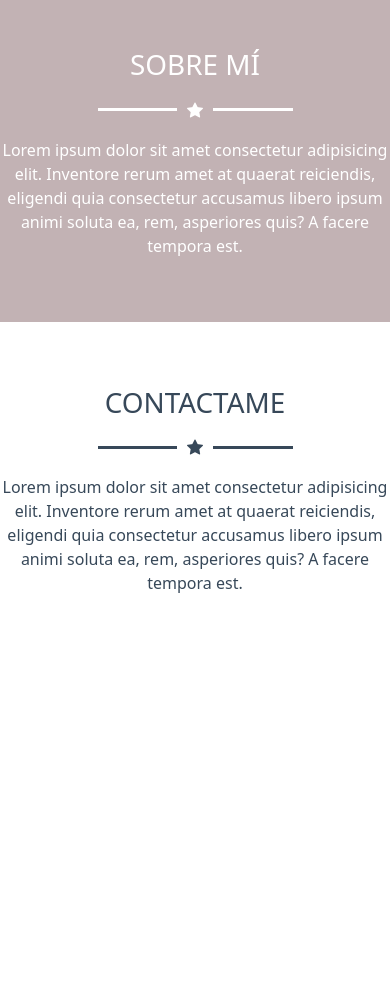
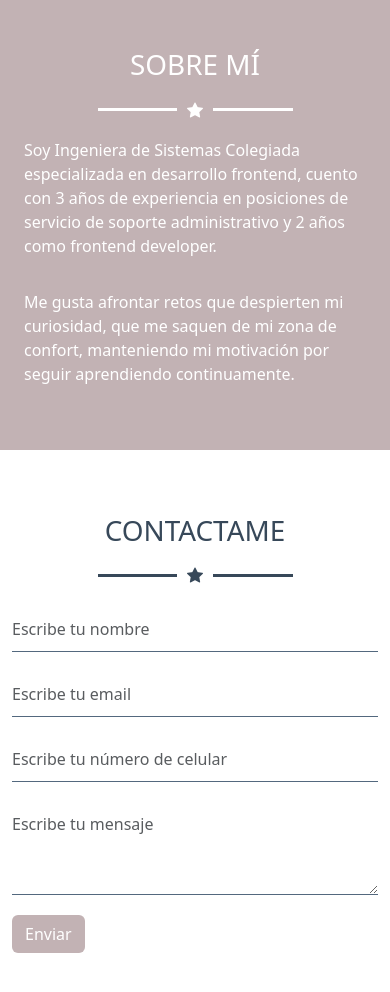
Before and after one commit to sgcm14/0523C02-portfolio, a plain HTML site: page index.html in a window 390 px wide. Shown: the part 5060-6052 px from the top of the page. Before the commit the page ends 5719 px from the top, so only its background shows below. Drawn offline with nearby package versions, Linux system fonts and the light colour scheme.

Commit message:
añadiendo contactame

```diff
--- a/css/sass/_mixins.scss
+++ b/css/sass/_mixins.scss
@@ -13,23 +13,37 @@
   .hr-line-quarter:not(:first-child) {
     margin-right: 25%;
 
-    @media (min-width:1024px){
+    @media (min-width:1024px) {
       margin-right: 45%;
     }
 
-    @media (min-width:768px){
+    @media (min-width:768px) {
       margin-right: 35%;
     }
   }
 
   .hr-line-quarter:not(:last-child) {
     margin-left: 25%;
-    @media (min-width:1024px){
+
+    @media (min-width:1024px) {
       margin-left: 45%;
     }
 
-    @media (min-width:768px){
+    @media (min-width:768px) {
       margin-left: 35%;
     }
   }
 }
+
+@mixin custom-input($color) {
+  border: none;
+  border-radius: 0;
+  border-bottom: 1px solid $color;
+  padding: 10px 0;
+  margin: 20px 0;
+}
+
+@mixin button-purple {
+  background-color: $purple-secondary;
+  color: $white;
+}
--- a/css/style.scss
+++ b/css/style.scss
@@ -64,8 +64,7 @@ main {
     }
 
     .button-modal {
-      background-color: $purple-secondary;
-      color: $white;
+      @include button-purple;
     }
 
   }
@@ -80,5 +79,17 @@ main {
     background-color: $white;
     color: $blue-primary;
     @include star($blue-primary);
+
+    form {
+
+      input,
+      textarea {
+        @include custom-input($blue-second)
+      }
+
+      button {
+        @include button-purple;
+      }
+    }
   }
 }
--- a/index.html
+++ b/index.html
@@ -69,7 +69,7 @@
           <strong>Certified Tech Developer</strong>
         </p>
 
-        <div class="container-fluid row w-auto">
+        <div class="container-fluid row mx-auto">
           <article class="card col-lg-4 col-md-6 col-sm-12" style="border: none;" data-bs-toggle="modal"
             data-bs-target="#lemonpie">
             <img src="img/lemon-pie.jpeg" alt="lemon pie" class="card-img-top">
@@ -186,7 +186,8 @@
                   </div>
                 </div>
                 <div class="modal-footer justify-content-center" style="border: none;">
-                  <a type="button" class="btn button-modal" href="https://github.com/sgcm14/0523C02-lemon-pie-maquetado" target="_blank">Visitar sitio</a>
+                  <a type="button" class="btn button-modal" href="https://github.com/sgcm14/0523C02-lemon-pie-maquetado"
+                    target="_blank">Visitar sitio</a>
                 </div>
               </div>
             </div>
@@ -212,7 +213,8 @@
                 </div>
               </div>
               <div class="modal-footer justify-content-center" style="border: none;">
-                <a type="button" class="btn button-modal" href="https://github.com/sgcm14/0523C02-batman-maquetado" target="_blank">Visitar sitio</a>
+                <a type="button" class="btn button-modal" href="https://github.com/sgcm14/0523C02-batman-maquetado"
+                  target="_blank">Visitar sitio</a>
               </div>
             </div>
           </div>
@@ -237,7 +239,8 @@
                 </div>
               </div>
               <div class="modal-footer justify-content-center" style="border: none;">
-                <a type="button" class="btn button-modal" href="https://github.com/sgcm14/0523C02-heroes-maquetado" target="_blank">Visitar sitio</a>
+                <a type="button" class="btn button-modal" href="https://github.com/sgcm14/0523C02-heroes-maquetado"
+                  target="_blank">Visitar sitio</a>
               </div>
             </div>
           </div>
@@ -262,7 +265,8 @@
                 </div>
               </div>
               <div class="modal-footer justify-content-center" style="border: none;">
-                <a type="button" class="btn button-modal" href="https://github.com/sgcm14/0523C02-petshop-maquetado" target="_blank">Visitar sitio</a>
+                <a type="button" class="btn button-modal" href="https://github.com/sgcm14/0523C02-petshop-maquetado"
+                  target="_blank">Visitar sitio</a>
               </div>
             </div>
           </div>
@@ -287,7 +291,8 @@
                 </div>
               </div>
               <div class="modal-footer justify-content-center" style="border: none;">
-                <a type="button" class="btn button-modal" href="https://github.com/sgcm14/0523C02-pizza-maquetado" target="_blank">Visitar sitio</a>
+                <a type="button" class="btn button-modal" href="https://github.com/sgcm14/0523C02-pizza-maquetado"
+                  target="_blank">Visitar sitio</a>
               </div>
             </div>
           </div>
@@ -312,7 +317,8 @@
                 </div>
               </div>
               <div class="modal-footer justify-content-center" style="border: none;">
-                <a type="button" class="btn button-modal" href="https://github.com/sgcm14/0523C02-gameshop-maquetado" target="_blank">Visitar sitio</a>
+                <a type="button" class="btn button-modal" href="https://github.com/sgcm14/0523C02-gameshop-maquetado"
+                  target="_blank">Visitar sitio</a>
               </div>
             </div>
           </div>
@@ -337,7 +343,8 @@
                 </div>
               </div>
               <div class="modal-footer justify-content-center" style="border: none;">
-                <a type="button" class="btn button-modal" href="https://github.com/sgcm14/0523C02-animaciones-css" target="_blank">Visitar sitio</a>
+                <a type="button" class="btn button-modal" href="https://github.com/sgcm14/0523C02-animaciones-css"
+                  target="_blank">Visitar sitio</a>
               </div>
             </div>
           </div>
@@ -362,7 +369,8 @@
                 </div>
               </div>
               <div class="modal-footer justify-content-center" style="border: none;">
-                <a type="button" class="btn button-modal" href="https://github.com/sgcm14/0523C02-master-dev-maquetado" target="_blank">Visitar sitio</a>
+                <a type="button" class="btn button-modal" href="https://github.com/sgcm14/0523C02-master-dev-maquetado"
+                  target="_blank">Visitar sitio</a>
               </div>
             </div>
           </div>
@@ -387,7 +395,8 @@
                 </div>
               </div>
               <div class="modal-footer justify-content-center" style="border: none;">
-                <a type="button" class="btn button-modal" href="https://github.com/sgcm14/0523C02-flex-grid-maquetado" target="_blank">Visitar sitio</a>
+                <a type="button" class="btn button-modal" href="https://github.com/sgcm14/0523C02-flex-grid-maquetado"
+                  target="_blank">Visitar sitio</a>
               </div>
             </div>
           </div>
@@ -412,7 +421,8 @@
                 </div>
               </div>
               <div class="modal-footer justify-content-center" style="border: none;">
-                <a type="button" class="btn button-modal" href="https://github.com/sgcm14/0523C02-instafront-maquetado" target="_blank">Visitar sitio</a>
+                <a type="button" class="btn button-modal" href="https://github.com/sgcm14/0523C02-instafront-maquetado"
+                  target="_blank">Visitar sitio</a>
               </div>
             </div>
           </div>
@@ -437,7 +447,8 @@
                 </div>
               </div>
               <div class="modal-footer justify-content-center" style="border: none;">
-                <a type="button" class="btn button-modal" href="https://github.com/sgcm14/0523C02-puzzle-maquetado" target="_blank">Visitar sitio</a>
+                <a type="button" class="btn button-modal" href="https://github.com/sgcm14/0523C02-puzzle-maquetado"
+                  target="_blank">Visitar sitio</a>
               </div>
             </div>
           </div>
@@ -462,7 +473,8 @@
                 </div>
               </div>
               <div class="modal-footer justify-content-center" style="border: none;">
-                <a type="button" class="btn button-modal" href="https://github.com/sgcm14/0523C02-sportit-maquetado" target="_blank">Visitar sitio</a>
+                <a type="button" class="btn button-modal" href="https://github.com/sgcm14/0523C02-sportit-maquetado"
+                  target="_blank">Visitar sitio</a>
               </div>
             </div>
           </div>
@@ -471,29 +483,54 @@
       </div>
     </section>
 
-    <section class="py-5 text-center  about" id="about">
+    <section class="py-5 about" id="about">
       <div class="py-lg-5">
-        <h1 class="my-3">SOBRE MÍ</h1>
+        <h1 class="my-3 text-center">SOBRE MÍ</h1>
 
         <div class="d-flex align-items-center justify-content-center">
           <div class="hr-line-quarter"></div>
           <i class="bi bi-star-fill star"></i>
           <div class="hr-line-quarter"></div>
         </div>
-        <p class="my-3">Lorem ipsum dolor sit amet consectetur adipisicing elit. Inventore rerum amet at quaerat reiciendis, eligendi quia consectetur accusamus libero ipsum animi soluta ea, rem, asperiores quis? A facere tempora est.</p>
+        <div class="container row mx-auto px-lg-5">
+          <p class="my-3 col-lg-6 col-md-12 col-sm-12 text-start">Soy Ingeniera de Sistemas Colegiada especializada en
+            desarrollo frontend, cuento con 3 años de experiencia en posiciones de servicio de soporte administrativo y
+            2 años como frontend developer.</p>
+
+          <p class="my-3 col-lg-6 col-md-12 col-sm-12 text-start">Me gusta afrontar retos que despierten mi curiosidad,
+            que me saquen de mi zona de confort, manteniendo mi motivación por seguir aprendiendo continuamente.
+          </p>
+        </div>
       </div>
     </section>
 
-    <section class="py-5 text-center  contact" id="contact">
+    <section class="py-5 contact" id="contact">
       <div class="py-lg-5">
-        <h1 class="my-3">CONTACTAME</h1>
+        <h1 class="my-3 text-center">CONTACTAME</h1>
 
         <div class="d-flex align-items-center justify-content-center">
           <div class="hr-line-quarter"></div>
           <i class="bi bi-star-fill star"></i>
           <div class="hr-line-quarter"></div>
         </div>
-        <p class="my-3">Lorem ipsum dolor sit amet consectetur adipisicing elit. Inventore rerum amet at quaerat reiciendis, eligendi quia consectetur accusamus libero ipsum animi soluta ea, rem, asperiores quis? A facere tempora est.</p>
+        <form action="https://formsubmit.co/ef2e1f8545227124916d4ae4ce12f080" method="POST"
+          class="container mx-auto px-lg-5">
+          <div class="form-group">
+            <input type="text" class="form-control" name='nombre' id="nombre" placeholder="Escribe tu nombre">
+          </div>
+          <div class="form-group">
+            <input type="email" class="form-control" name='email' id="email" placeholder="Escribe tu email">
+          </div>
+          <div class="form-group">
+            <input type="number" class="form-control" name='mobile' id="mobile"
+              placeholder="Escribe tu número de celular">
+          </div>
+          <div class="form-group">
+            <textarea class="form-control" name='mensaje' id="mensaje" placeholder="Escribe tu mensaje"
+              rows="3"></textarea>
+          </div>
+          <button class="btn" type="submit">Enviar</button>
+        </form>
       </div>
     </section>
   </main>
```
Also changed, not shown: css/style.css, 1 other file.
